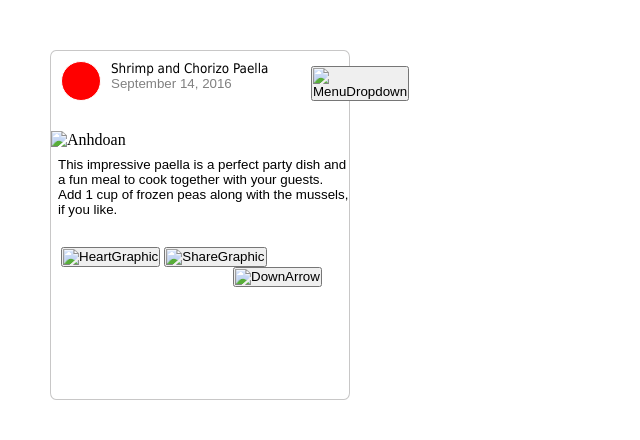
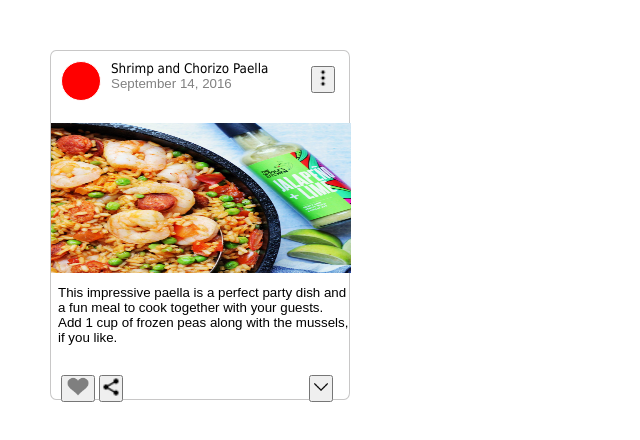
Before and after one commit to Nghiatruonggg/Web39-BT3, a plain HTML site: page index.html in a window 1280 px wide. Shown: the whole page, without its empty margins (0-640 px from the left). Drawn offline with Linux system fonts and the light colour scheme; the site is published under a folder, as on GitHub Pages, so addresses that start at the root find nothing.

```diff
--- a/index.html
+++ b/index.html
@@ -16,7 +16,7 @@
       <div class="menudropdown">
         <button>
           <img
-            src="/assets/images/menu.png"
+            src="./assets/images/menu.png"
             alt="MenuDropdown"
             width="20px"
             height="20px"
@@ -27,7 +27,7 @@
       <div>
         <img
           class="food-picture"
-          src="/assets/images/Anhdonan1.jpg"
+          src="./assets/images/Anhdonan1.jpg"
           alt="Anhdoan"
           width="300px"
           height="150px"
@@ -43,7 +43,7 @@
 
         <button class="HeartGraphic">
           <img
-            src="/assets/images/HeartGraphic.png"
+            src="./assets/images/HeartGraphic.png"
             alt="HeartGraphic"
             width="30px"
             height="20px"
@@ -52,7 +52,7 @@
 
         <button class="ShareGraphic">
           <img
-            src="/assets/images/ShareGraphic.png"
+            src="./assets/images/ShareGraphic.png"
             alt="ShareGraphic"
             width="20px"
             height="20px"
@@ -61,7 +61,7 @@
 
         <button class="DownArrow">
           <img
-            src="/assets/images/down-arrow.png"
+            src="./assets/images/down-arrow.png"
             alt="DownArrow"
             width="20px"
             height="20px"
```
